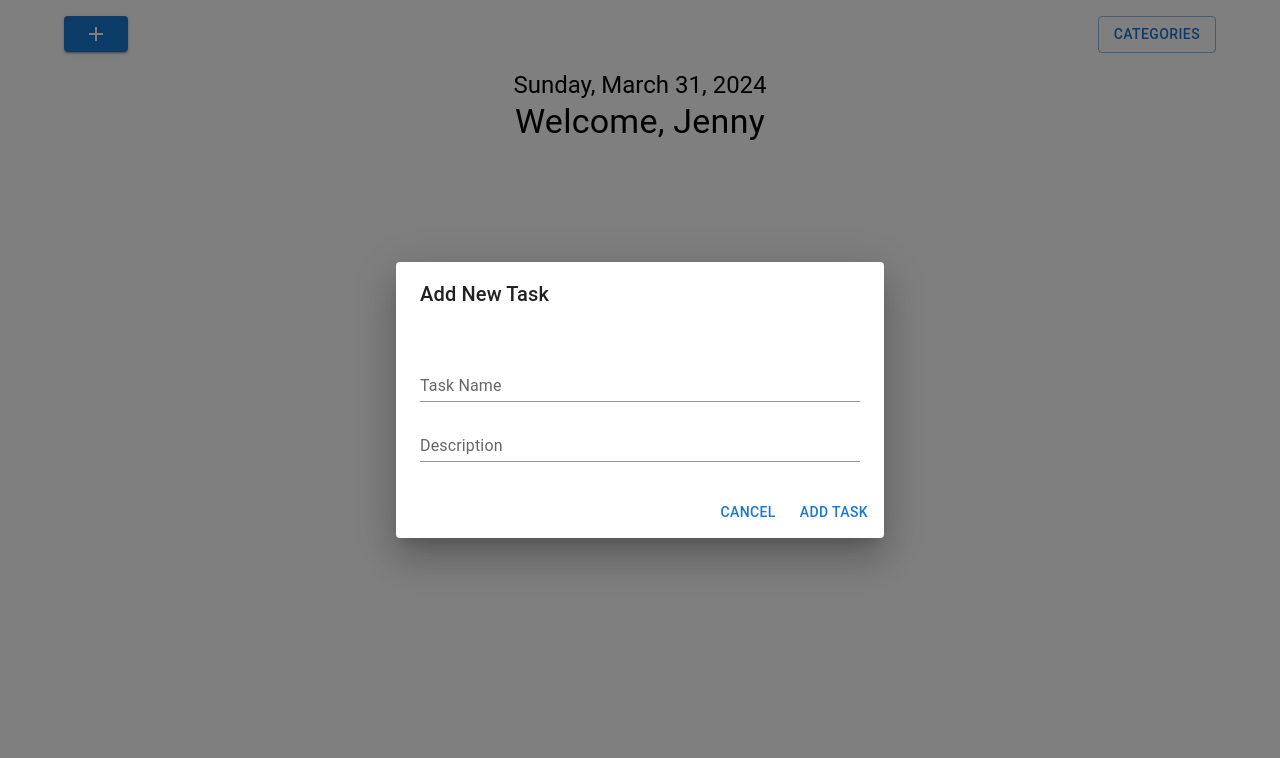
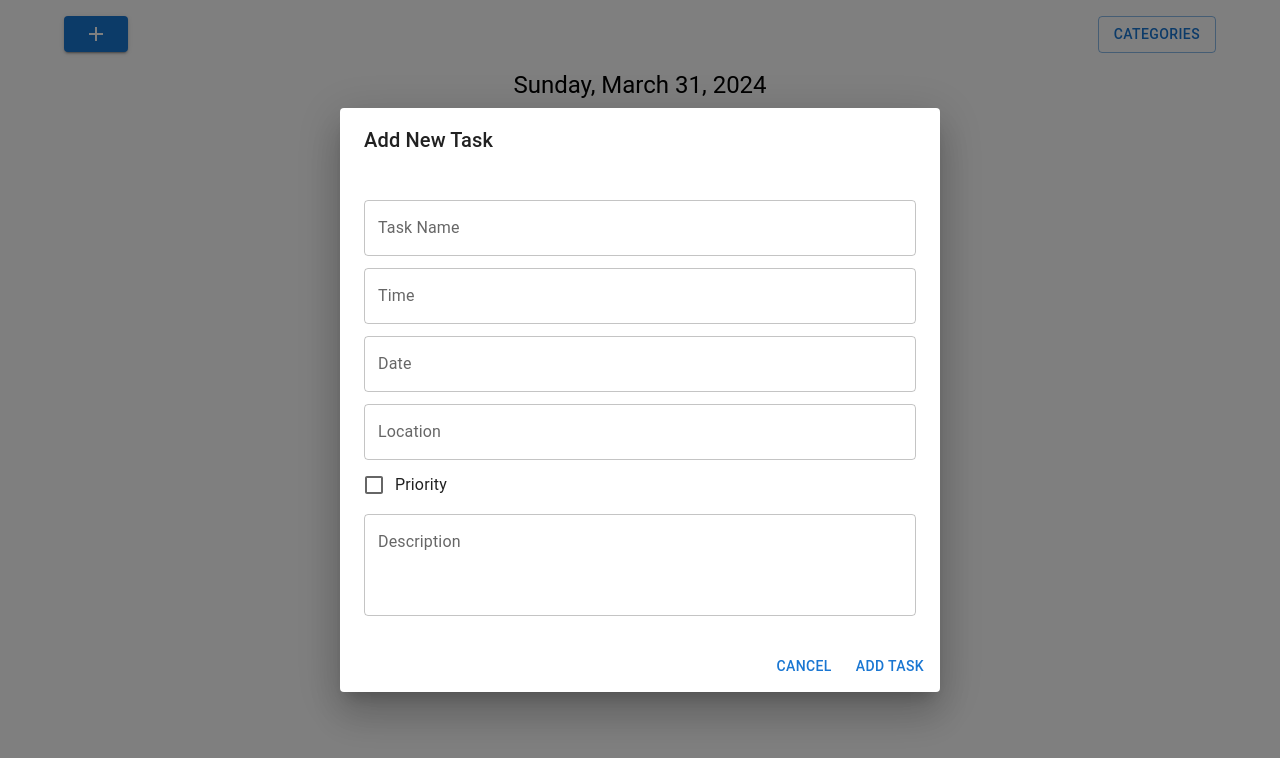
Before and after one commit to Cath3333/nudge, a React (Create React App) app in the folder nudge-app/: page / in a window 1280 px wide. Both pictures are taken after a click on the button 96 px from the left and 34 px from the top of the page. Shown: the top 758 px of the page. Built offline with nearby package versions, Linux system fonts and the light colour scheme.

Commit message:
add task feature

```diff
--- a/nudge-app/src/App.js
+++ b/nudge-app/src/App.js
@@ -3,32 +3,37 @@ import { Container, Box, Typography } from '@mui/material';
 import AddTask from './components/addTask';
 import DateWelcome from './components/date';
 import ToggleTimeCategory from './components/categoriesTime';
+import StickyNote from './components/StickyNote.js';
 
+//TODO: connect to database (don't need to worry about this for hw 5)
 const Nudge = () => {
   const [tasks, setTasks] = useState([]);
   const [categoryView, setCategoryView] = useState(true);
 
-  const addTask = () => {
-    const newTask = { id: tasks.length, name: `Task ${tasks.length + 1}` };
+  const addNewTask = (newTask) => {
     setTasks([...tasks, newTask]);
   };
 
+//TODO: make this change reflect the ordering/display of tasks
   const toggleView = () => {
     setCategoryView(!categoryView);
   };
 
+  //TODO: allow user to check off tasks (need some way to decrease tasks.length)
   return (
     <Container>
       <Box display="flex" justifyContent="space-between" alignItems="center" my={2}>
-        <AddTask onAddTask={addTask} />
+        <AddTask onAddTask={addNewTask} />
         <ToggleTimeCategory view={categoryView} onToggleView={toggleView} />
       </Box>
       <DateWelcome />
       <Box my={4} display="flex" justifyContent="center" alignItems="center" minHeight="200px">
-        {tasks.length === 0 && (
-          <Typography variant="h6" color="textSecondary">
-            all done for today!
-          </Typography>
+        {tasks.length > 0 ? (
+          <StickyNote  tasks={tasks} />
+        ) : (
+        <Typography variant="h6" color="textSecondary">
+        all done for today!
+      </Typography>
         )}
       </Box>
     </Container>
--- a/nudge-app/src/components/StickyNote.js
+++ b/nudge-app/src/components/StickyNote.js
@@ -1,13 +1,30 @@
 
 // React component that represents a sticky note with check boxes and text fields
-export default function StickyNote() {
-    return (
-        <div className="sticky-note" style= {{backgroundColor : '#F9BEC2'}}>
-            <div className="note-content">
-            <h3 style={{textAlign : 'center'}}>Today</h3>
-            <input type="checkbox" />  <span className="task-time">12:00</span>  <span className="task-name">TaskName</span>
-            </div>
+import React from 'react';
+import { Paper, Typography } from '@mui/material';
+//TODO: change backgroundcolor logic to reflect categories if categories mode is on
+const StickyNote = ({ tasks }) => {
+  return (
+    <Paper elevation={3} style={{ padding: '15px', margin: '10px', backgroundColor: '#ffff99' }}>
+      {tasks.length > 0 ? (
+        (tasks || []).map((task, index) => (
+          <div key={index} style={{ marginBottom: '10px' }}>
+            <Typography variant="h6">{task.taskName}</Typography>
+            <Typography>Time: {task.time}</Typography>
+            <Typography>Date: {task.date}</Typography>
+            <Typography>Location: {task.location}</Typography>
+            <Typography>Priority: {task.priority ? 'High' : 'Normal'}</Typography>
+            <Typography>Description: {task.description}</Typography>
+            {index < tasks.length - 1 && <hr />}
+          </div>
+        ))
+      ) : (
+        <Typography variant="h6" color="textSecondary">
+          No tasks added yet!
+        </Typography>
+      )}
+    </Paper>
+  );
+};
 
-        </div>
-    );
-}
+export default StickyNote;
--- a/nudge-app/src/components/TaskForm.jsx
+++ b/nudge-app/src/components/TaskForm.jsx
@@ -1,15 +1,36 @@
-// TaskForm.jsx
 import React, { useState } from 'react';
-import { Button, TextField, Dialog, DialogActions, DialogContent, DialogTitle } from '@mui/material';
+import { Button, TextField, Dialog, DialogActions, DialogContent, DialogTitle, Checkbox, FormControlLabel } from '@mui/material';
+//TODO: add categories field where the user can select from PREEXISTING categories (e.g. academics)
+const TaskForm = ({ open, handleClose, addNewTask }) => {
+  const [taskDetails, setTaskDetails] = useState({
+    taskName: '',
+    time: '',
+    date: '',
+    location: '',
+    priority: false,
+    description: ''
+  });
 
-const TaskForm = ({ open, handleClose }) => {
-  const [taskName, setTaskName] = useState('');
+  const handleChange = (e) => {
+    const { name, value, checked, type } = e.target;
+    setTaskDetails({
+      ...taskDetails, //add onto task details for each answer
+      [name]: type === 'checkbox' ? checked : value
+    });
+  };
 
   const handleSubmit = (e) => {
     e.preventDefault();
-
-    console.log(taskName);
-    handleClose(); // Close the dialog after submitting
+    addNewTask(taskDetails);
+    handleClose();
+    setTaskDetails({
+      taskName: '',
+      time: '',
+      date: '',
+      location: '',
+      priority: false,
+      description: ''
+    });
   };
 
   return (
@@ -20,26 +41,63 @@ const TaskForm = ({ open, handleClose }) => {
           <TextField
             autoFocus
             margin="dense"
-            id="name"
+            name="taskName"
             label="Task Name"
             type="text"
             fullWidth
-            variant="standard"
-            value={taskName}
-            onChange={(e) => setTaskName(e.target.value)}
+            value={taskDetails.taskName}
+            onChange={handleChange}
           />
           <TextField
-            autoFocus
             margin="dense"
-            id="name"
+            name="time"
+            label="Time"
+            type="text"
+            fullWidth
+            value={taskDetails.time}
+            onChange={handleChange}
+            placeholder="08:00 AM"
+          />
+          <TextField
+            margin="dense"
+            name="date"
+            label="Date"
+            type="text"
+            fullWidth
+            value={taskDetails.date}
+            onChange={handleChange}
+            placeholder="12/25/2024"
+          />
+          <TextField
+            margin="dense"
+            name="location"
+            label="Location"
+            type="text"
+            fullWidth
+            value={taskDetails.location}
+            onChange={handleChange}
+          />
+          <FormControlLabel
+            control={
+              <Checkbox
+                name="priority"
+                checked={taskDetails.priority}
+                onChange={handleChange}
+              />
+            }
+            label="Priority"
+          />
+          <TextField
+            margin="dense"
+            name="description"
             label="Description"
             type="text"
             fullWidth
-            variant="standard"
-            value={taskName}
-            onChange={(e) => setTaskName(e.target.value)}
+            multiline
+            rows={3}
+            value={taskDetails.description}
+            onChange={handleChange}
           />
-
         </DialogContent>
         <DialogActions>
           <Button onClick={handleClose}>Cancel</Button>
--- a/nudge-app/src/components/addTask.js
+++ b/nudge-app/src/components/addTask.js
@@ -1,10 +1,9 @@
-// AddTask.js
 import React, { useState } from 'react';
 import { Button } from '@mui/material';
 import AddIcon from '@mui/icons-material/Add';
 import TaskForm from './TaskForm';
 
-const AddTask = () => {
+const AddTask = ({onAddTask}) => {
   const [open, setOpen] = useState(false);
 
   const handleClickOpen = () => {
@@ -20,7 +19,7 @@ const AddTask = () => {
       <Button variant="contained" color="primary" onClick={handleClickOpen}>
         <AddIcon />
       </Button>
-      <TaskForm open={open} handleClose={handleClose} />
+      <TaskForm open={open} handleClose={handleClose} addNewTask={onAddTask} />
     </>
   );
 };
```
